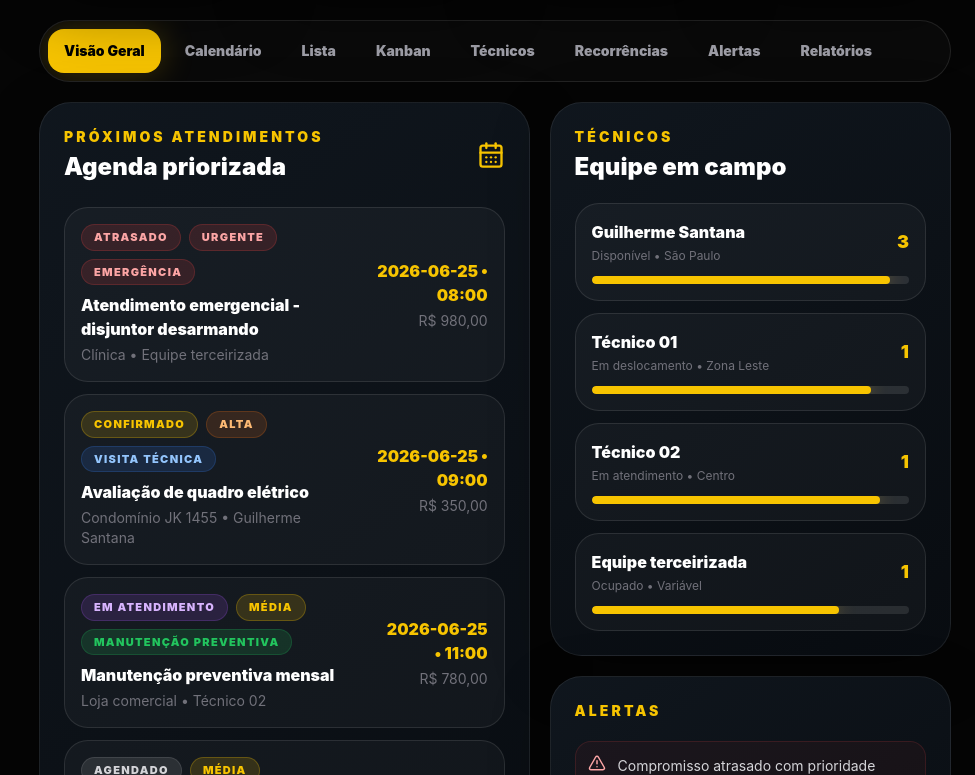
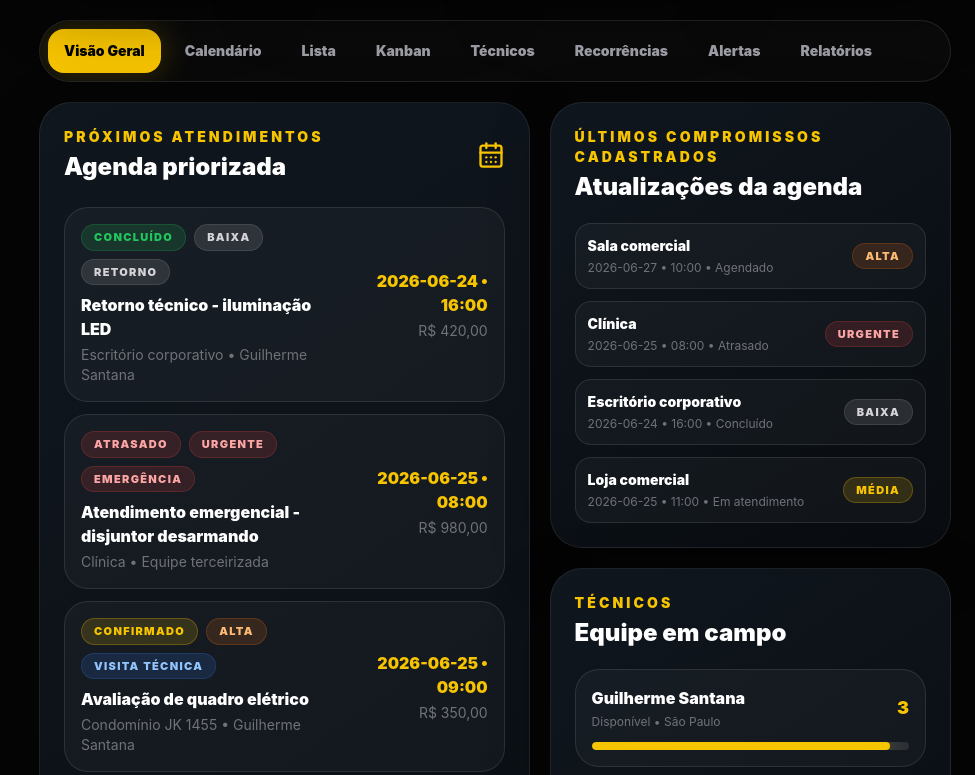
Before and after one commit to gui2812/volt-solucoes-eletricas, a Next.js app: page /agenda in a window 1280 px wide. Shown: the part 1005-1780 px from the top of the page, without its empty margins (305-1280 px from the left). Built offline with nearby package versions, Linux system fonts and the light colour scheme.

Commit message:
Update page.tsx

```diff
--- a/app/agenda/page.tsx
+++ b/app/agenda/page.tsx
@@ -115,6 +115,23 @@ function compareAppointmentDate(a: Appointment, b: Appointment) {
   const right = `${b.date} ${b.start}`;
 
   return left.localeCompare(right);
+}
+
+function monthOffsetFromDate(dateText: string) {
+  const target = new Date(`${dateText}T12:00:00`);
+  const today = new Date();
+
+  if (Number.isNaN(target.getTime())) return 0;
+
+  return (target.getFullYear() - today.getFullYear()) * 12 + (target.getMonth() - today.getMonth());
+}
+
+function appointmentMonthLabel(dateText: string) {
+  const target = new Date(`${dateText}T12:00:00`);
+
+  if (Number.isNaN(target.getTime())) return "Data inválida";
+
+  return formatMonthTitle(target);
 }
 
 const appointmentsSeed: Appointment[] = [
@@ -645,6 +662,7 @@ export default function AgendaPage() {
     });
 
     setSelected(next);
+    setActiveTab("Visão Geral");
     setModalOpen(true);
     setEditOpen(false);
     setDraft(null);
@@ -705,6 +723,11 @@ export default function AgendaPage() {
     window.print();
   }
 
+  function goToAppointmentMonth(dateText: string) {
+    setMonthOffset(monthOffsetFromDate(dateText));
+    setActiveTab("Calendário");
+  }
+
   const tabs = ["Visão Geral", "Calendário", "Lista", "Kanban", "Técnicos", "Recorrências", "Alertas", "Relatórios"];
 
   const calendarMonth = getCalendarMonth(monthOffset);
@@ -714,14 +737,30 @@ export default function AgendaPage() {
     items: filtered.filter((item) => item.date === day.date)
   }));
 
-  const upcomingAppointments = [...filtered]
-    .filter((item) => item.date >= currentToday || !["Concluído", "Cancelado"].includes(item.status))
+  const priorityWeight: Record<Priority, number> = {
+    Urgente: 0,
+    Alta: 1,
+    Média: 2,
+    Baixa: 3
+  };
+
+  const overviewAppointments = [...filtered]
     .sort((a, b) => {
-      if (a.priority === "Urgente" && b.priority !== "Urgente") return -1;
-      if (b.priority === "Urgente" && a.priority !== "Urgente") return 1;
-
-      return compareAppointmentDate(a, b);
+      const aIsCurrentOrFuture = a.date >= currentToday;
+      const bIsCurrentOrFuture = b.date >= currentToday;
+
+      if (aIsCurrentOrFuture !== bIsCurrentOrFuture) return aIsCurrentOrFuture ? -1 : 1;
+
+      const dateCompare = compareAppointmentDate(a, b);
+      if (dateCompare !== 0) return dateCompare;
+
+      return priorityWeight[a.priority] - priorityWeight[b.priority];
     });
+
+  const calendarDateSet = new Set(calendarDays.map((day) => day.date));
+  const outsideCalendarAppointments = filtered
+    .filter((item) => !calendarDateSet.has(item.date))
+    .sort((a, b) => compareAppointmentDate(a, b));
 
   return (
     <AppShell>
@@ -836,8 +875,8 @@ export default function AgendaPage() {
               </div>
 
               <div className="space-y-3">
-                {upcomingAppointments
-                  .slice(0, 8)
+                {overviewAppointments
+                  .slice(0, 10)
                   .map((item) => (
                     <button
                       key={item.id}
@@ -864,10 +903,45 @@ export default function AgendaPage() {
                       </div>
                     </button>
                   ))}
+
+                {overviewAppointments.length === 0 && (
+                  <div className="rounded-3xl border border-white/10 bg-white/[.035] p-5 text-sm font-bold text-zinc-400">
+                    Nenhum compromisso encontrado na visão geral. Confira se não há filtros ativos.
+                  </div>
+                )}
               </div>
             </div>
 
             <div className="space-y-5">
+              <div className="card-premium rounded-[2rem] p-5 md:p-6">
+                <p className="text-sm font-black uppercase tracking-[.22em] text-volt-yellow">Últimos compromissos cadastrados</p>
+                <h2 className="mt-1 text-2xl font-black">Atualizações da agenda</h2>
+                <div className="mt-5 space-y-3">
+                  {[...filtered].reverse().slice(0, 4).map((item) => (
+                    <button
+                      key={`${item.id}-recent`}
+                      onClick={() => {
+                        setSelected(item);
+                        setModalOpen(true);
+                      }}
+                      className="w-full rounded-2xl border border-white/10 bg-white/[.035] p-3 text-left hover:border-volt-yellow/30"
+                    >
+                      <div className="flex items-center justify-between gap-3">
+                        <div>
+                          <p className="text-sm font-black">{item.client || item.title}</p>
+                          <p className="mt-1 text-xs text-zinc-500">{item.date} • {item.start} • {item.status}</p>
+                        </div>
+                        <Badge className={priorityColors[item.priority]}>{item.priority}</Badge>
+                      </div>
+                    </button>
+                  ))}
+
+                  {filtered.length === 0 && (
+                    <p className="rounded-2xl border border-white/10 bg-black/35 p-3 text-sm font-bold text-zinc-500">Sem atualizações para exibir.</p>
+                  )}
+                </div>
+              </div>
+
               <div className="card-premium rounded-[2rem] p-5 md:p-6">
                 <p className="text-sm font-black uppercase tracking-[.22em] text-volt-yellow">Técnicos</p>
                 <h2 className="mt-1 text-2xl font-black">Equipe em campo</h2>
@@ -958,6 +1032,29 @@ export default function AgendaPage() {
                 </div>
               ))}
             </div>
+
+            {outsideCalendarAppointments.length > 0 && (
+              <div className="mt-5 rounded-[2rem] border border-volt-yellow/20 bg-volt-yellow/10 p-4">
+                <p className="text-sm font-black uppercase tracking-[.18em] text-volt-yellow">Fora deste mês</p>
+                <p className="mt-2 text-sm leading-6 text-zinc-300">
+                  Existem compromissos cadastrados em outros meses. Clique para abrir o mês correto no calendário.
+                </p>
+
+                <div className="mt-4 grid gap-3 md:grid-cols-2 xl:grid-cols-3">
+                  {outsideCalendarAppointments.slice(0, 9).map((item) => (
+                    <button
+                      key={`${item.id}-outside-month`}
+                      onClick={() => goToAppointmentMonth(item.date)}
+                      className="rounded-2xl border border-white/10 bg-black/35 p-3 text-left transition hover:border-volt-yellow/30"
+                    >
+                      <p className="text-sm font-black">{item.client || item.title}</p>
+                      <p className="mt-1 text-xs text-zinc-500">{appointmentMonthLabel(item.date)} • {item.date} • {item.start}</p>
+                      <p className="mt-2 text-xs font-black text-volt-yellow">Abrir mês no calendário</p>
+                    </button>
+                  ))}
+                </div>
+              </div>
+            )}
           </section>
         )}
 
```
